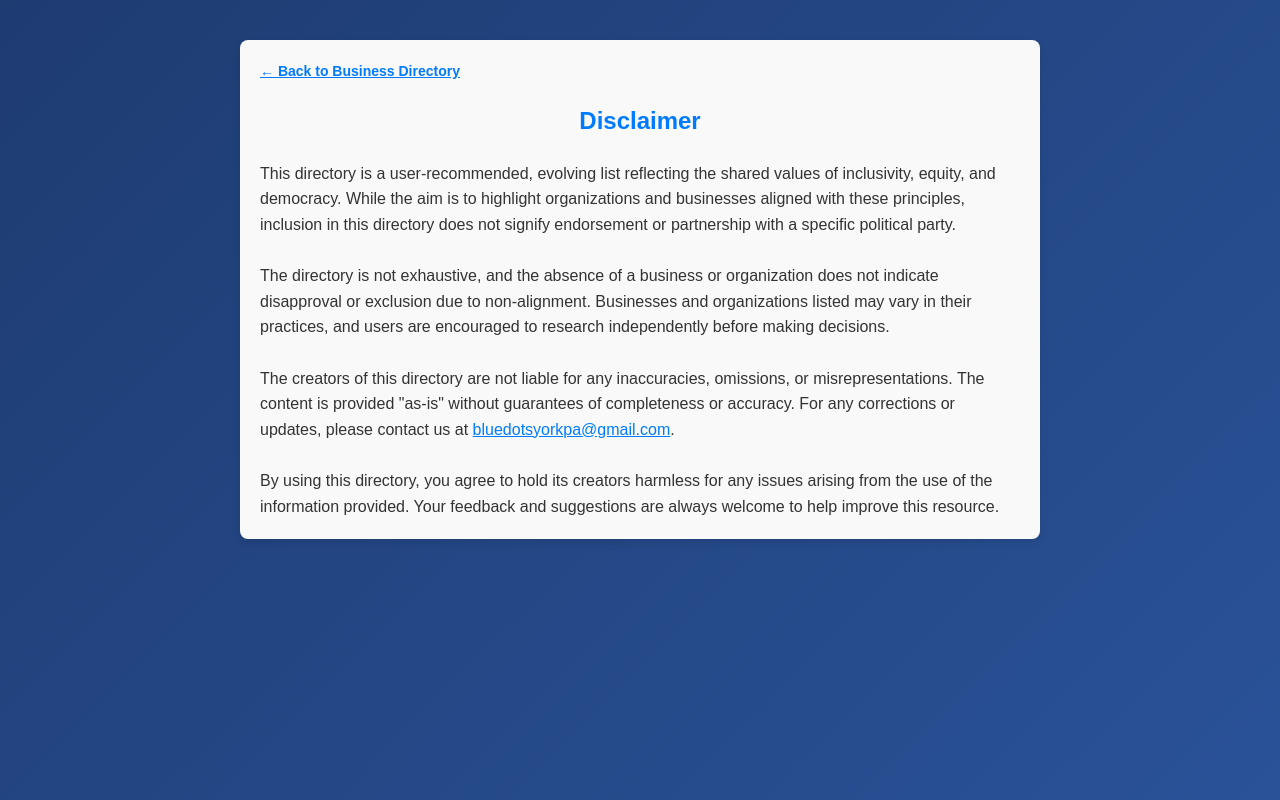
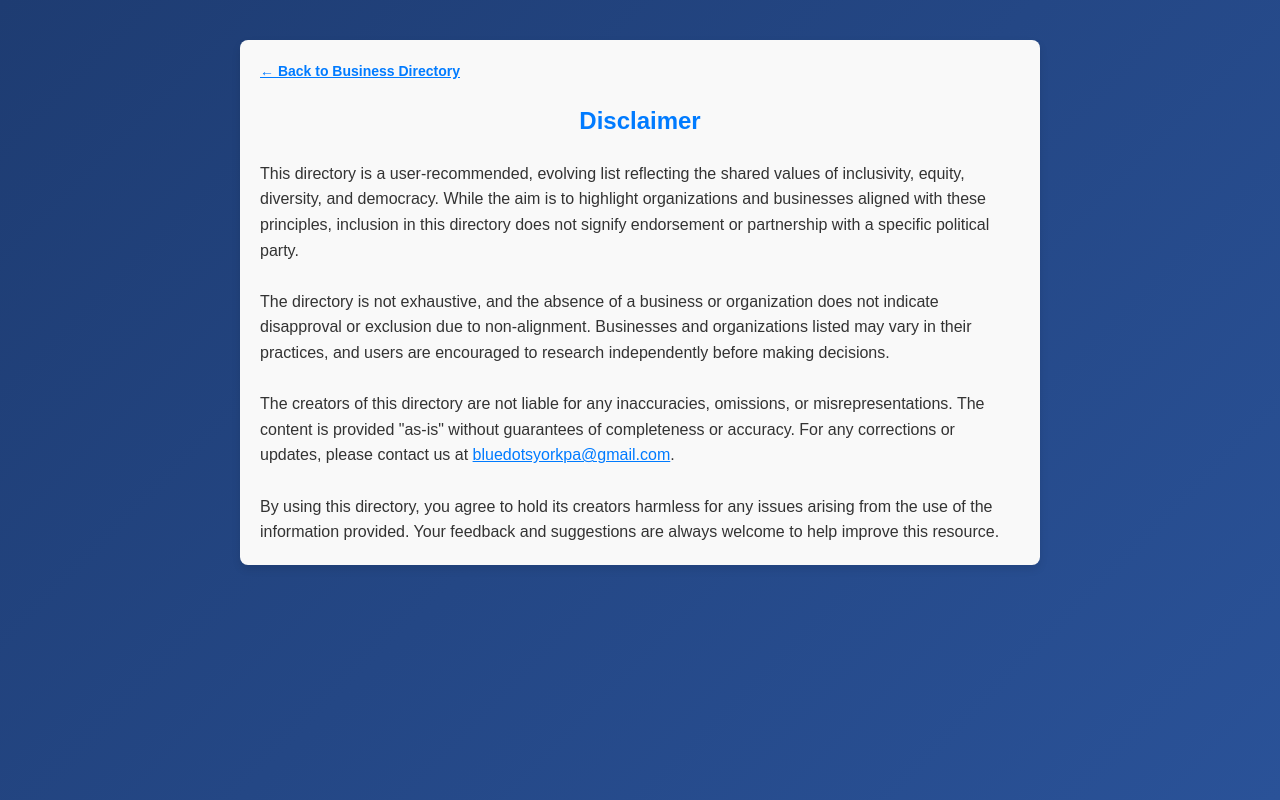
Before and after one commit to jenbrick/bluedotsyork, a Next.js app: page /business-directory/disclaimer in a window 1280 px wide. Built offline with nearby package versions, Linux system fonts and the light colour scheme.

Commit message:
disclaimer styling

```diff
--- a/app/business-directory/disclaimer/page.tsx
+++ b/app/business-directory/disclaimer/page.tsx
@@ -42,7 +42,7 @@ export default function Disclaimer() {
                 Disclaimer
             </h1>
             <p>
-                This directory is a user-recommended, evolving list reflecting the shared values of inclusivity, equity, and democracy.
+                This directory is a user-recommended, evolving list reflecting the shared values of inclusivity, equity, diversity, and democracy.
                 While the aim is to highlight organizations and businesses aligned with these principles, inclusion in this directory
                 does not signify endorsement or partnership with a specific political party.
             </p><br></br>
--- a/app/business-directory/page.tsx
+++ b/app/business-directory/page.tsx
@@ -25,7 +25,7 @@ export default function Home() {
     const [categoryMap, setCategoryMap] = useState<Record<string, string[]>>({});
     const [cache, setCache] = useState<Map<string, BusinessItem[]>>(new Map()); // Cache state
     const [sortOption, setSortOption] = useState<string>('name'); // New state for sorting
-    const [showInfoBanner, setShowInfoBanner] = useState<boolean>(true); // Show banner by default
+    const [showInfoBanner, setShowInfoBanner] = useState<boolean>(false); // Show banner by default
     const [showDisclaimer, setShowDisclaimer] = useState<boolean>(true); // Collapsible banner toggle
 
     // Fetch categories and subcategories from the API
@@ -158,7 +158,7 @@ export default function Home() {
         <div className="container">
            <div className="disclaimer-banner" style={{ textAlign: 'center', padding: '20px', backgroundColor: '#f9f9f9', borderRadius: '8px' }}>
                 <p style={{ marginBottom: '20px', fontSize: '12px' }}>
-                    This directory is a user-recommended, evolving list based on shared values of inclusivity, equity, and democracy. It is not comprehensive, and exclusion does not imply disapproval.
+                    This directory is a user-recommended, evolving list based on shared values of inclusivity, equity, diversity, and democracy. It is not comprehensive, and exclusion from this list does not imply disapproval.
                     <br />
                     <a href="/business-directory/disclaimer" style={{ color: '#007bff', textDecoration: 'underline' }}>
                         Read Full Disclaimer
```
